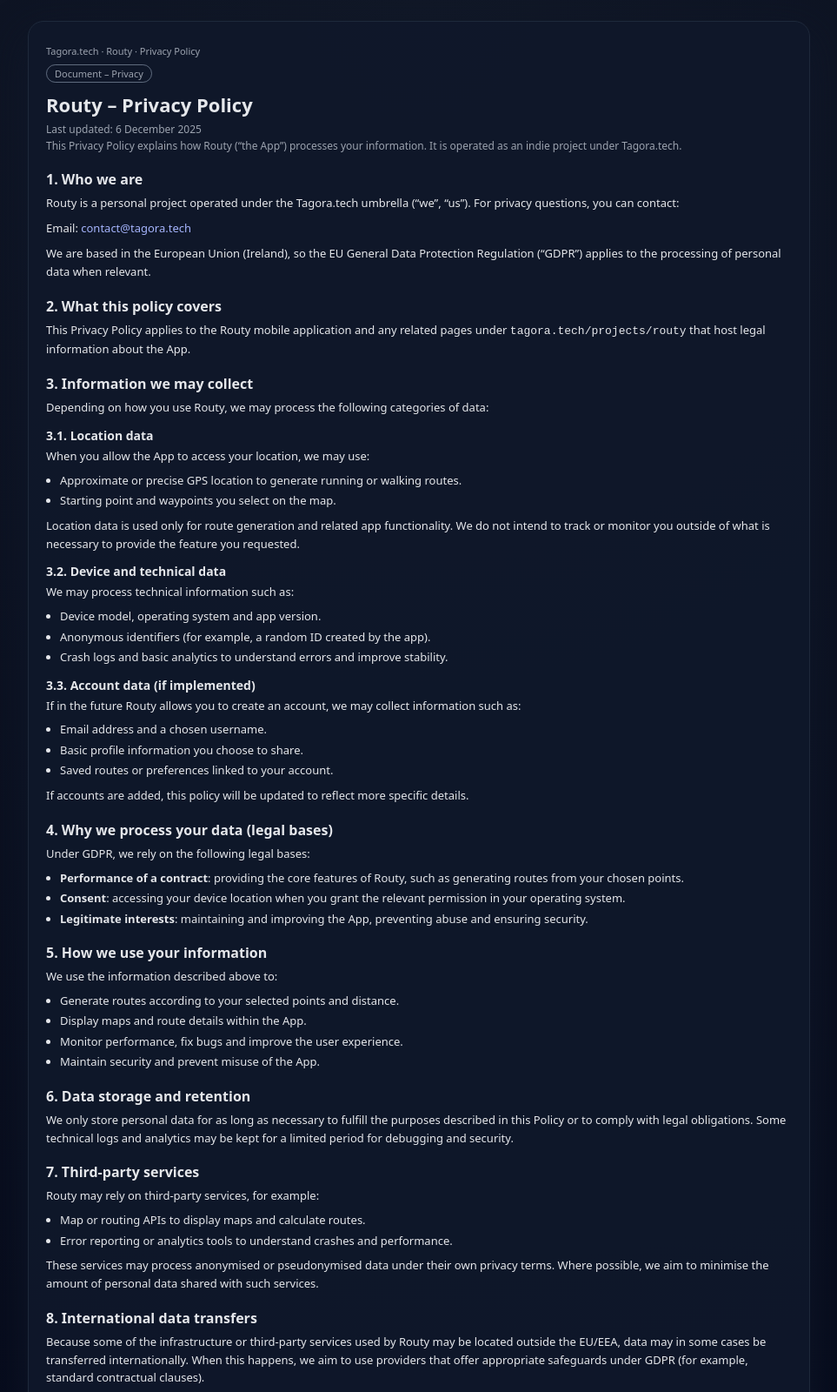
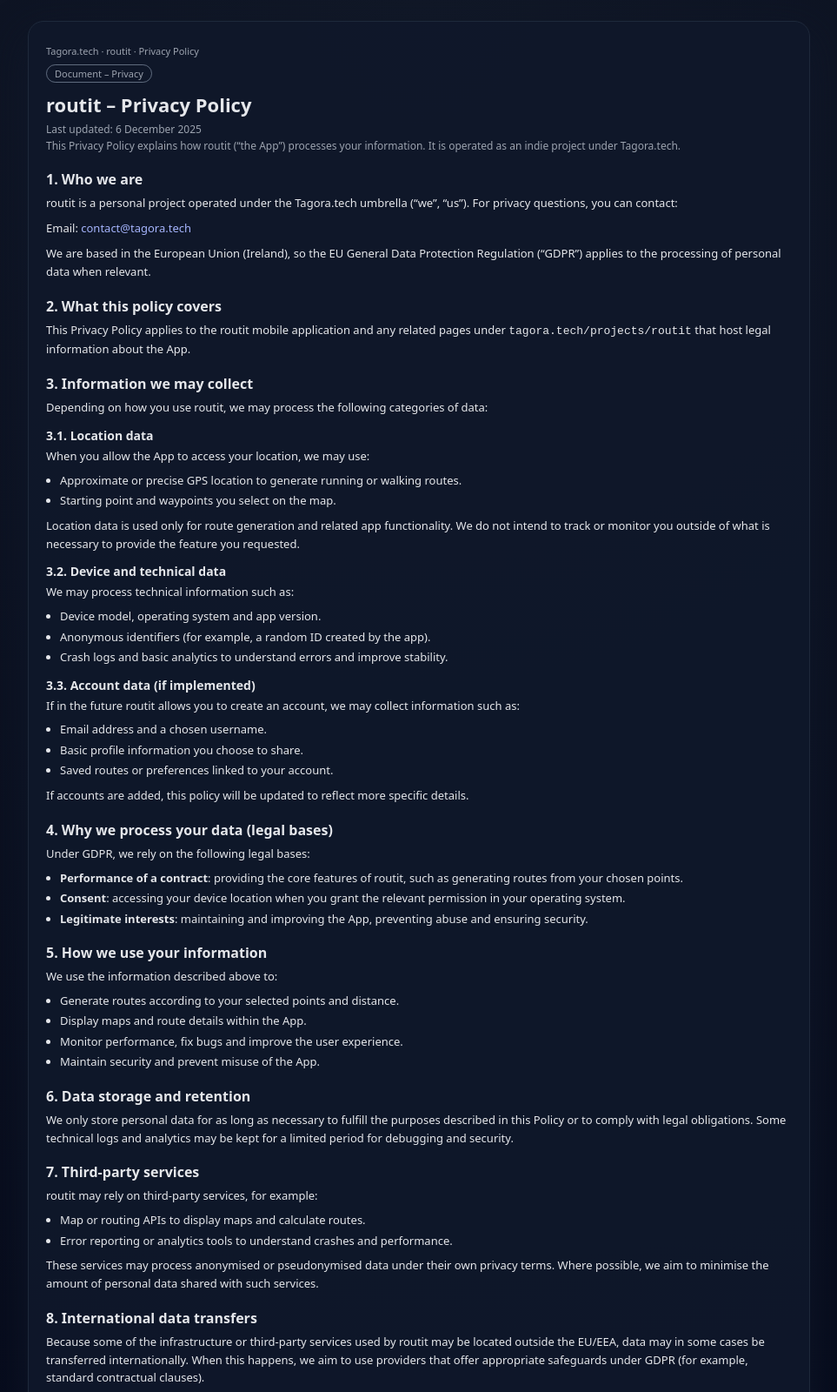
Before and after one commit to albertohdez98/tagora-website, a plain HTML site: page projects/routy/privacy-policy.html in a window 1280 px wide. Shown: the top 1600 px of the page at 87% size, without its empty margins (158-1121 px from the left). Drawn offline with Linux system fonts and the light colour scheme.

Commit message:
Update privacy-policy.html

```diff
--- a/projects/routy/privacy-policy.html
+++ b/projects/routy/privacy-policy.html
@@ -2,7 +2,7 @@
 <html lang="en">
 <head>
   <meta charset="utf-8">
-  <title>Routy – Privacy Policy | Tagora.tech</title>
+  <title>routit – Privacy Policy | Tagora.tech</title>
   <meta name="viewport" content="width=device-width, initial-scale=1">
   <style>
     :root {
@@ -139,20 +139,20 @@
 <body>
   <article class="page">
     <div class="breadcrumbs">
-      <a href="/">Tagora.tech</a> · <a href="/projects/routy/">Routy</a> · <span>Privacy Policy</span>
+      <a href="/">Tagora.tech</a> · <a href="/projects/routit/">routit</a> · <span>Privacy Policy</span>
     </div>
 
     <span class="pill">Document – Privacy</span>
-    <h1>Routy – Privacy Policy</h1>
+    <h1>routit – Privacy Policy</h1>
     <p class="meta">
       Last updated: <span id="last-updated"></span><br>
-      This Privacy Policy explains how Routy (“the App”) processes your information. It is operated as an indie project under Tagora.tech.
+      This Privacy Policy explains how routit (“the App”) processes your information. It is operated as an indie project under Tagora.tech.
     </p>
 
     <section>
       <h2>1. Who we are</h2>
       <p>
-        Routy is a personal project operated under the Tagora.tech umbrella (“we”, “us”). For privacy questions, you can contact:
+        routit is a personal project operated under the Tagora.tech umbrella (“we”, “us”). For privacy questions, you can contact:
       </p>
       <p>
         Email: <a href="mailto:contact@tagora.tech">contact@tagora.tech</a>
@@ -165,14 +165,14 @@
     <section>
       <h2>2. What this policy covers</h2>
       <p>
-        This Privacy Policy applies to the Routy mobile application and any related pages under
-        <code>tagora.tech/projects/routy</code> that host legal information about the App.
+        This Privacy Policy applies to the routit mobile application and any related pages under
+        <code>tagora.tech/projects/routit</code> that host legal information about the App.
       </p>
     </section>
 
     <section>
       <h2>3. Information we may collect</h2>
-      <p>Depending on how you use Routy, we may process the following categories of data:</p>
+      <p>Depending on how you use routit, we may process the following categories of data:</p>
 
       <h3>3.1. Location data</h3>
       <p>
@@ -197,7 +197,7 @@
 
       <h3>3.3. Account data (if implemented)</h3>
       <p>
-        If in the future Routy allows you to create an account, we may collect information such as:
+        If in the future routit allows you to create an account, we may collect information such as:
       </p>
       <ul>
         <li>Email address and a chosen username.</li>
@@ -213,7 +213,7 @@
       <h2>4. Why we process your data (legal bases)</h2>
       <p>Under GDPR, we rely on the following legal bases:</p>
       <ul>
-        <li><strong>Performance of a contract</strong>: providing the core features of Routy, such as generating routes from your chosen points.</li>
+        <li><strong>Performance of a contract</strong>: providing the core features of routit, such as generating routes from your chosen points.</li>
         <li><strong>Consent</strong>: accessing your device location when you grant the relevant permission in your operating system.</li>
         <li><strong>Legitimate interests</strong>: maintaining and improving the App, preventing abuse and ensuring security.</li>
       </ul>
@@ -241,7 +241,7 @@
     <section>
       <h2>7. Third-party services</h2>
       <p>
-        Routy may rely on third-party services, for example:
+        routit may rely on third-party services, for example:
       </p>
       <ul>
         <li>Map or routing APIs to display maps and calculate routes.</li>
@@ -256,7 +256,7 @@
     <section>
       <h2>8. International data transfers</h2>
       <p>
-        Because some of the infrastructure or third-party services used by Routy may be located outside the EU/EEA,
+        Because some of the infrastructure or third-party services used by routit may be located outside the EU/EEA,
         data may in some cases be transferred internationally. When this happens, we aim to use providers that offer
         appropriate safeguards under GDPR (for example, standard contractual clauses).
       </p>
@@ -284,7 +284,7 @@
     <section>
       <h2>10. Children</h2>
       <p>
-        Routy is not intended for children under 16. We do not knowingly collect personal data from children.
+        routit is not intended for children under 16. We do not knowingly collect personal data from children.
         If you believe a child has provided us with personal data, please contact us and we will take appropriate steps.
       </p>
     </section>
@@ -308,16 +308,16 @@
     <section>
       <h2>13. Contact</h2>
       <p>
-        If you have questions, concerns or requests about this Privacy Policy or how Routy handles your data, contact:
+        If you have questions, concerns or requests about this Privacy Policy or how routit handles your data, contact:
       </p>
       <p>
         Email: <a href="mailto:contact@tagora.tech">contact@tagora.tech</a><br>
-        Subject line: “Routy – Privacy”
+        Subject line: “routit – Privacy”
       </p>
     </section>
 
     <footer>
-      <span>© <span id="year"></span> Tagora.tech · Routy</span>
+      <span>© <span id="year"></span> Tagora.tech · routit</span>
       <span>This template is provided for information only and does not constitute legal advice.</span>
     </footer>
   </article>
```
